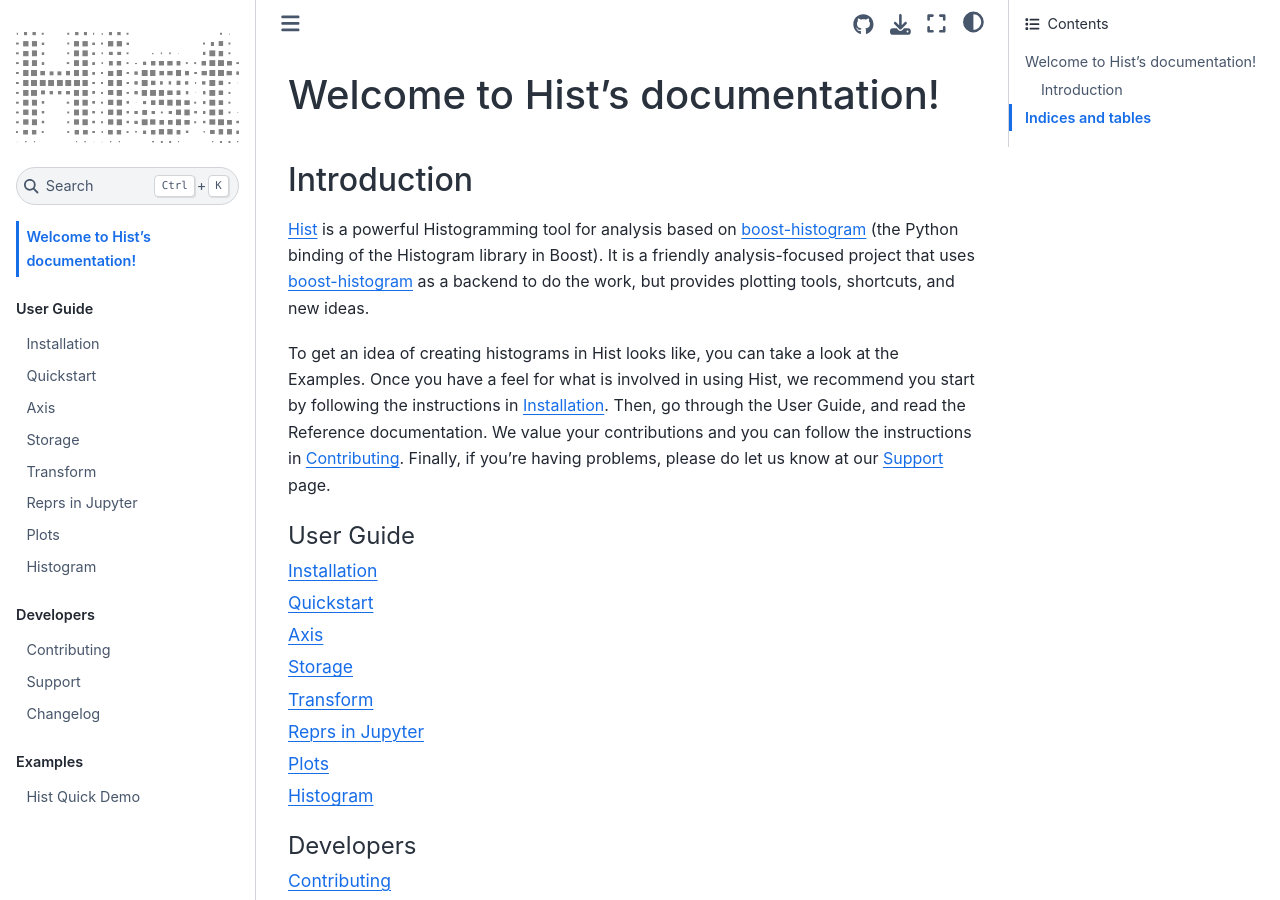
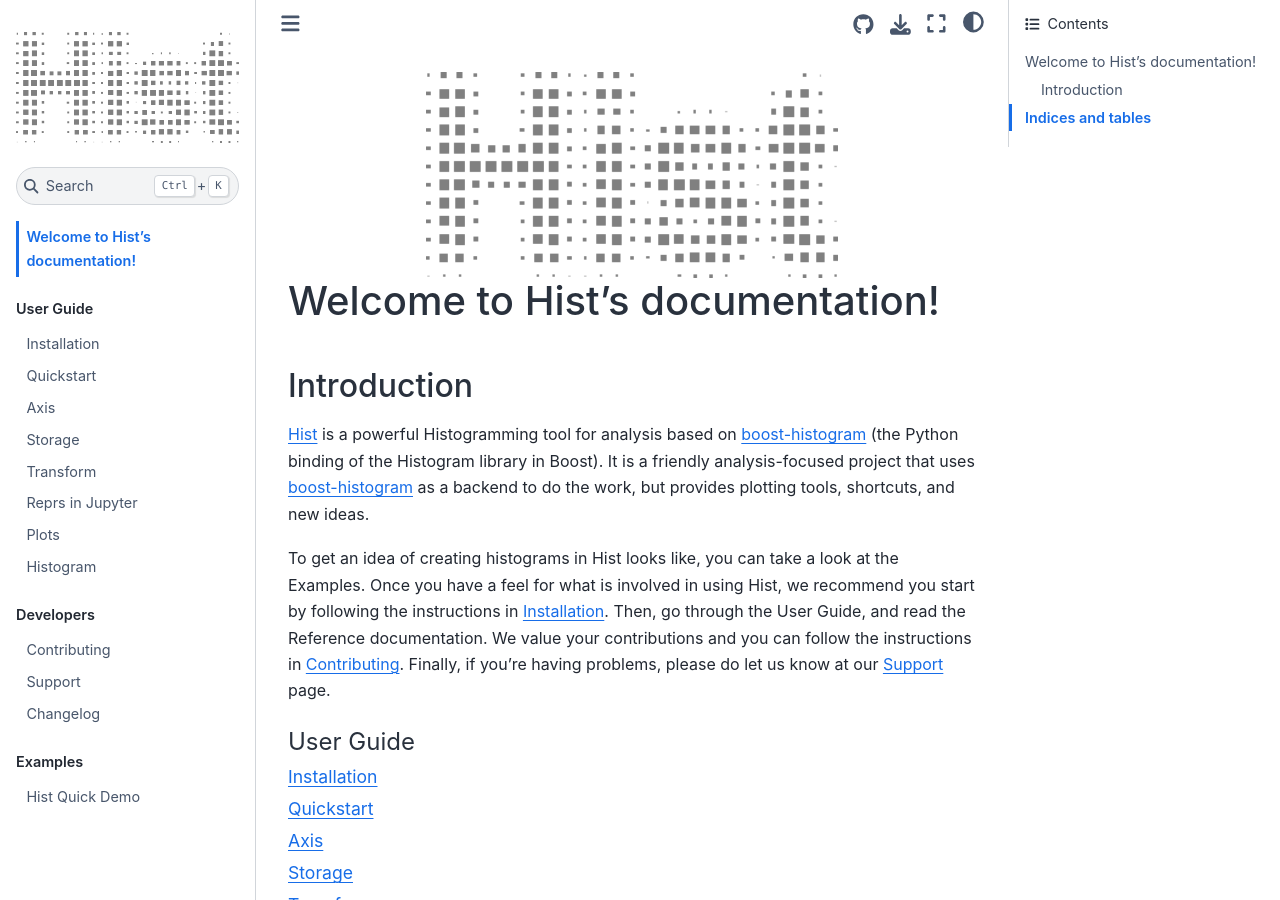
Before and after one commit to scikit-hep/hist, a Sphinx documentation site: the page built from docs/index.rst, in a window 1280 px wide and 900 px high. Built offline with Sphinx 7.4.7 and the Sphinx Book theme 1.1.4, drawn with Linux system fonts in a browser that asks for light colours; pages that are not in the unit, such as notebooks, are missing from menus.

Commit message:
docs: add Hist logo to index

```diff
--- a/docs/index.rst
+++ b/docs/index.rst
@@ -1,3 +1,7 @@
+.. image:: _images/histlogo.png
+   :width: 60%
+   :alt: Hist logo
+   :align: center
 
 Welcome to Hist's documentation!
 ================================
```
